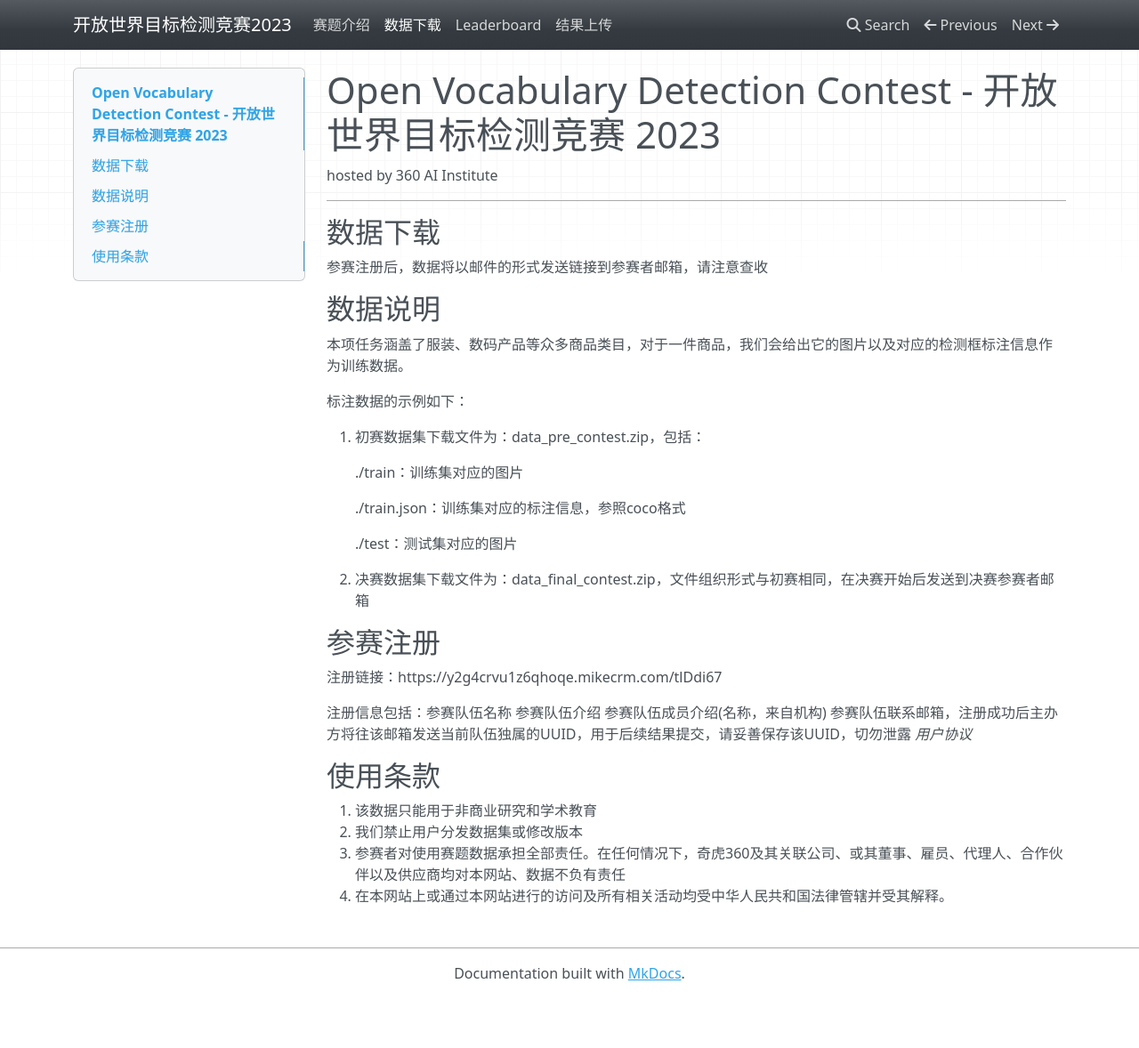
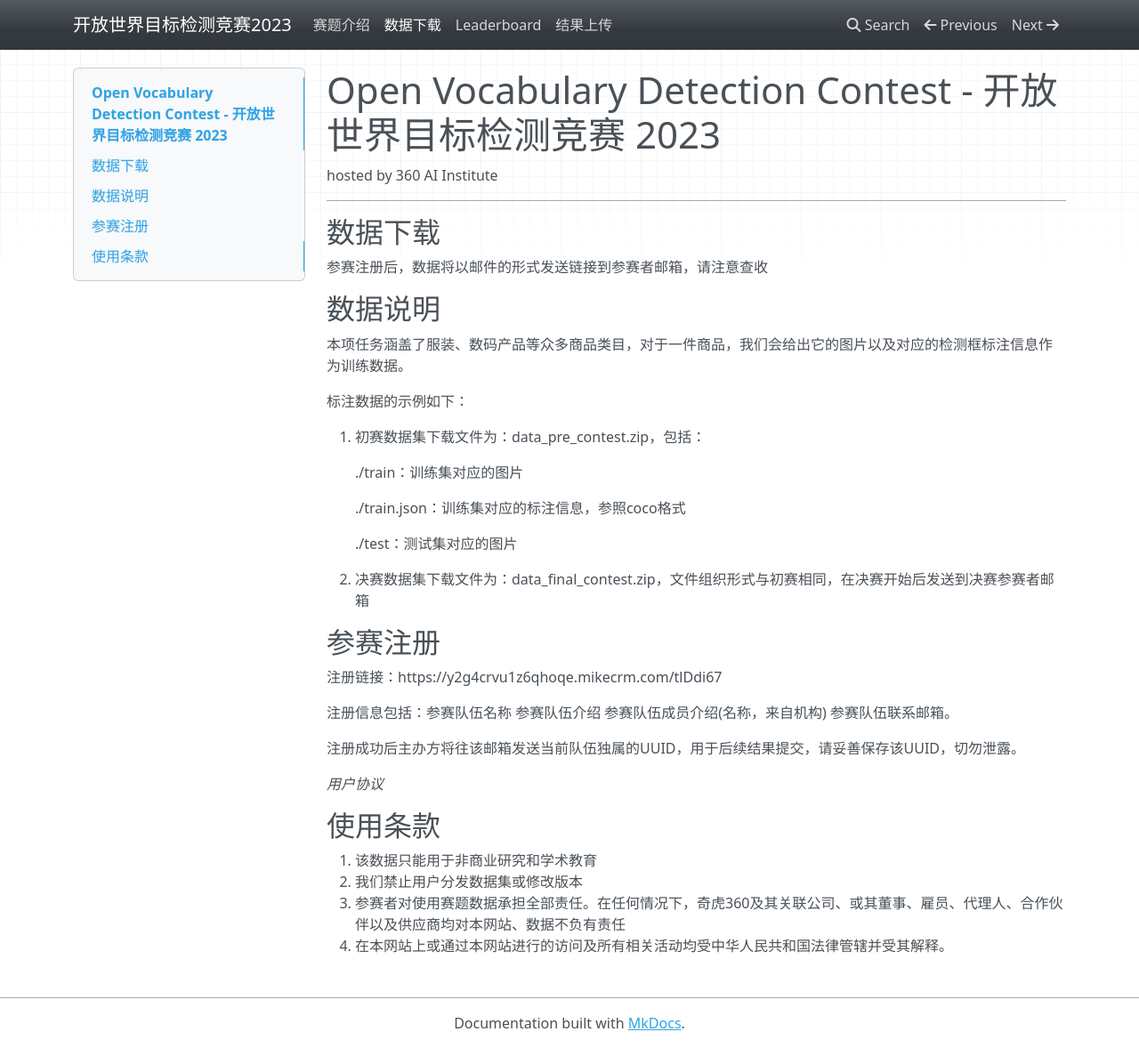
Before and after one commit to 360CVGroup/OVD_Contest, an MkDocs documentation site: the page built from docs/data.md, in a window 1280 px wide and 1178 px high. Shown: the whole window at 89% size. Built offline with MkDocs 1.6.1, drawn with Linux system fonts in a browser that asks for light colours; nearby versions of some CDN libraries.

```diff
--- a/docs/data.md
+++ b/docs/data.md
@@ -26,7 +26,10 @@ hosted by 360 AI Institute
 ## 参赛注册
 注册链接：https://y2g4crvu1z6qhoqe.mikecrm.com/tlDdi67
 
-注册信息包括：参赛队伍名称 参赛队伍介绍 参赛队伍成员介绍(名称，来自机构) 参赛队伍联系邮箱，注册成功后主办方将往该邮箱发送当前队伍独属的UUID，用于后续结果提交，请妥善保存该UUID，切勿泄露
+注册信息包括：参赛队伍名称 参赛队伍介绍 参赛队伍成员介绍(名称，来自机构) 参赛队伍联系邮箱。
+
+注册成功后主办方将往该邮箱发送当前队伍独属的UUID，用于后续结果提交，请妥善保存该UUID，切勿泄露。
+
 *用户协议*
 
 ## 使用条款
```
